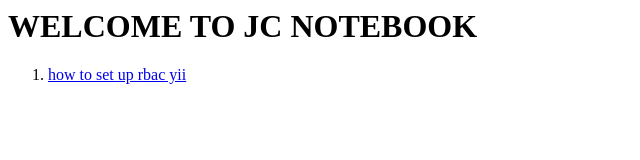
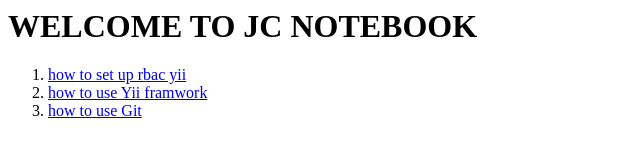
Before and after one commit to billykidz/tranthehuy.github.io, a plain HTML site: page note.html in a window 1280 px wide. Shown: the whole page, without its empty margins (0-640 px from the left). Drawn offline with Linux system fonts and the light colour scheme.

Commit message:
Update note.html

```diff
--- a/note.html
+++ b/note.html
@@ -3,4 +3,10 @@
   <li>
     <a href='http://stackoverflow.com/questions/28492335/yii-2-creating-multiple-user-roles-rbac'>how to set up rbac yii</a>
   </li>
+  <li>
+    <a href='./yii.html'>how to use Yii framwork</a>
+  </li>
+  <li>
+    <a href='./git.html'>how to use Git</a>
+  </li>
 </ol></body></html>
```
